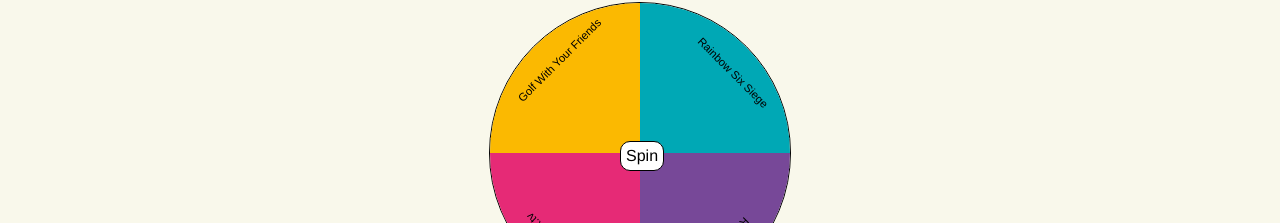
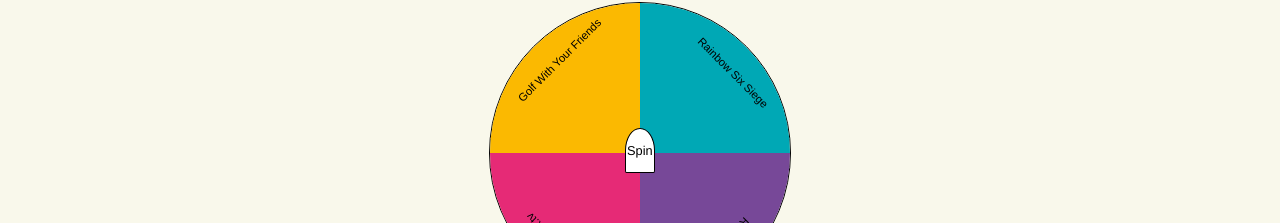
Before and after one commit to Boxface/react-random-game-spinner, a React (Create React App) app: page / in a window 1280 px wide. Shown: the part 138-361 px from the top of the page. Built offline with nearby package versions, Linux system fonts and the light colour scheme.

Commit message:
Spin is now p, adjusted some styling of dial

```diff
--- a/src/App.css
+++ b/src/App.css
@@ -87,14 +87,19 @@
 .Spinner-dial {
   background-color: white;
   border: 1px solid black;
-  border-radius: 10px;
+  border-radius: 50% 50% 5% 5%;
   color: black;
-  padding: 5px;
+  padding: 1px;
   position: absolute;
-  left: 130px;
-  top: 138px;
+  left: 135px;
+  top: 125px;
   transition: all 6s;
   z-index: 2;
+}
+
+.Spinner-dial p {
+  font-size: 0.8em;
+  padding: 0;
 }
 .Spinner-button button {
   background-color: white;
--- a/src/App.js
+++ b/src/App.js
@@ -24,7 +24,7 @@ class App extends Component {
                   <div className = "Spinner-inner-segment">Golf With Your Friends</div>
                 </div>
             </div>
-            <div className = "Spinner-dial" id="Spinner-dial">Spin</div>
+            <div className = "Spinner-dial" id="Spinner-dial"><p>Spin</p></div>
           </div>
         </div>
         <div className="Spinner-button">
@@ -33,8 +33,9 @@ class App extends Component {
       </div>
     );
     function spin() {
-      var totalDegrees = 1800;
-      var spinDegrees = Math.random()*totalDegrees;
+      var totalDegrees = 2880;
+      var spinDegrees = totalDegrees + (Math.random()*totalDegrees);
+      console.log(spinDegrees);
 
       var wheel = document.getElementById('Spinner-dial');
       wheel.style.transform = 'rotate(' + spinDegrees + 'deg)';
```
